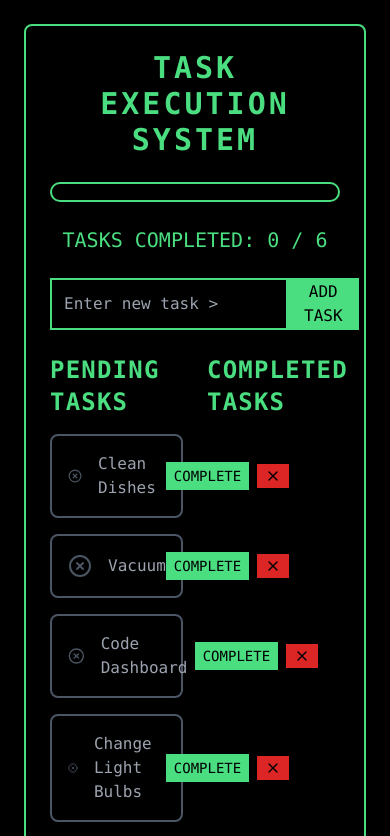
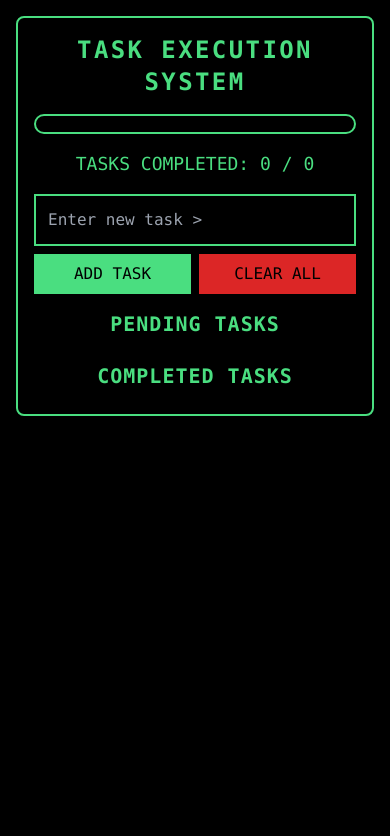
Before and after one commit to shivamjaisingh/errands, a React (Create React App) app: page / in a window 390 px wide. Shown: the top 836 px of the page. Built offline with nearby package versions, Linux system fonts and the light colour scheme.

Commit message:
added clear all button

```diff
--- a/src/HackerTaskDashboard.js
+++ b/src/HackerTaskDashboard.js
@@ -2,29 +2,22 @@ import React, { useState, useEffect } from 'react';
 import { CheckCircle2, XCircle, X } from 'lucide-react';
 
 const HackerTaskDashboard = () => {
-  const [tasks, setTasks] = useState([
-    { id: 1, title: "Clean Dishes", completed: false },
-    { id: 2, title: "Vacuum", completed: false },
-    { id: 3, title: "Code Dashboard", completed: false },
-    { id: 4, title: "Change Light Bulbs", completed: false },
-    { id: 5, title: "Clean Work Table", completed: false },
-    { id: 6, title: "Assemble Table", completed: false }
-  ]);
+  const [tasks, setTasks] = useState([]);
 
-  const [newTaskTitle, setNewTaskTitle] = useState('');
-
-  // Load tasks from sessionStorage on mount
+  // Load tasks from localStorage on mount
   useEffect(() => {
-    const storedTasks = sessionStorage.getItem('tasks');
+    const storedTasks = localStorage.getItem('tasks');
     if (storedTasks) {
       setTasks(JSON.parse(storedTasks));
     }
   }, []);
 
-  // Save tasks to sessionStorage whenever they change
+  // Save tasks to localStorage whenever they change
   useEffect(() => {
-    sessionStorage.setItem('tasks', JSON.stringify(tasks));
+    localStorage.setItem('tasks', JSON.stringify(tasks));
   }, [tasks]);
+
+  const [newTaskTitle, setNewTaskTitle] = useState('');
 
   const toggleTaskCompletion = (taskId) => {
     setTasks(tasks.map(task =>
@@ -51,22 +44,30 @@ const HackerTaskDashboard = () => {
     setNewTaskTitle('');
   };
 
+  const clearAllTasks = () => {
+    const confirmClear = window.confirm("Are you sure you want to clear all tasks?");
+    if (confirmClear) {
+      localStorage.removeItem('tasks');
+      setTasks([]);
+    }
+  };
+
   // Calculate completion progress
   const completedTasks = tasks.filter(task => task.completed);
-  const completionPercentage = (completedTasks.length / tasks.length) * 100;
+  const completionPercentage = tasks.length > 0 ? (completedTasks.length / tasks.length) * 100 : 0;
 
   // Separate completed and pending tasks
   const pendingTasks = tasks.filter(task => !task.completed);
 
   return (
-    <div className="bg-black min-h-screen p-6 text-green-400 font-mono">
-      <div className="max-w-4xl mx-auto bg-black border-2 border-green-400 rounded-lg p-6">
-        <h1 className="text-3xl font-bold mb-6 text-center uppercase tracking-widest">
+    <div className="bg-black min-h-screen p-4 sm:p-6 text-green-400 font-mono">
+      <div className="max-w-4xl mx-auto bg-black border-2 border-green-400 rounded-lg p-4 sm:p-6">
+        <h1 className="text-2xl sm:text-3xl font-bold mb-4 sm:mb-6 text-center uppercase tracking-widest">
           Task Execution System
         </h1>
 
         {/* Hacker Progress Bar */}
-        <div className="mb-6 w-full bg-black border-2 border-green-400 rounded-full overflow-hidden">
+        <div className="mb-4 sm:mb-6 w-full bg-black border-2 border-green-400 rounded-full overflow-hidden">
           <div
             className="h-4 bg-green-400 transition-all duration-500"
             style={{ width: `${completionPercentage}%` }}
@@ -74,35 +75,44 @@ const HackerTaskDashboard = () => {
         </div>
 
         {/* Progress Text */}
-        <div className="text-center mb-6">
-          <p className="text-xl">
+        <div className="text-center mb-4 sm:mb-6">
+          <p className="text-lg sm:text-xl">
             TASKS COMPLETED: {completedTasks.length} / {tasks.length}
           </p>
         </div>
 
-        {/* Task Input */}
-        <div className="mb-6 flex">
+        {/* Controls */}
+        <div className="mb-4 sm:mb-6 flex flex-col sm:flex-row gap-2">
           <input
             type="text"
             value={newTaskTitle}
             onChange={(e) => setNewTaskTitle(e.target.value)}
             onKeyPress={(e) => e.key === 'Enter' && addNewTask()}
             placeholder="Enter new task > "
-            className="flex-grow p-3 bg-black border-2 border-green-400 text-green-400 focus:outline-none"
+            className="flex-grow p-3 bg-black border-2 border-green-400 text-green-400 focus:outline-none w-full"
           />
-          <button
-            onClick={addNewTask}
-            className="bg-green-400 text-black px-4 hover:bg-green-300 transition-colors"
-          >
-            ADD TASK
-          </button>
+          <div className="flex gap-2">
+            <button
+              onClick={addNewTask}
+              className="bg-green-400 text-black px-4 py-2 hover:bg-green-300 transition-colors w-full sm:w-auto"
+            >
+              ADD TASK
+            </button>
+            <button
+              onClick={clearAllTasks}
+              className="bg-red-600 text-black px-4 py-2 hover:bg-red-500 transition-colors w-full sm:w-auto"
+            >
+              CLEAR ALL
+            </button>
+          </div>
         </div>
 
         {/* Tasks Container */}
-        <div className="grid grid-cols-2 gap-6">
+        {/* Use responsive classes: one column by default, two columns on small screens and up */}
+        <div className="grid grid-cols-1 sm:grid-cols-2 gap-4 sm:gap-6">
           {/* Pending Tasks */}
           <div>
-            <h2 className="text-2xl font-semibold mb-4 uppercase tracking-wider">
+            <h2 className="text-xl sm:text-2xl font-semibold mb-2 sm:mb-4 uppercase tracking-wider text-center sm:text-left">
               Pending Tasks
             </h2>
             <div className="space-y-4">
@@ -112,7 +122,7 @@ const HackerTaskDashboard = () => {
                   className="bg-black border-2 border-gray-600 text-gray-400 flex items-center justify-between p-4 rounded-lg"
                 >
                   <div className="flex items-center space-x-4">
-                    <XCircle className="text-gray-600" />
+                    <XCircle className="text-gray-600 w-5 h-5" />
                     <span className="font-medium">{task.title}</span>
                   </div>
                   <div className="flex items-center space-x-2">
@@ -136,7 +146,7 @@ const HackerTaskDashboard = () => {
 
           {/* Completed Tasks */}
           <div>
-            <h2 className="text-2xl font-semibold mb-4 uppercase tracking-wider">
+            <h2 className="text-xl sm:text-2xl font-semibold mb-2 sm:mb-4 uppercase tracking-wider text-center sm:text-left">
               Completed Tasks
             </h2>
             <div className="space-y-4">
@@ -146,7 +156,7 @@ const HackerTaskDashboard = () => {
                   className="bg-black border-2 border-green-600 text-green-400 flex items-center justify-between p-4 rounded-lg"
                 >
                   <div className="flex items-center space-x-4">
-                    <CheckCircle2 className="text-green-600" />
+                    <CheckCircle2 className="text-green-600 w-5 h-5" />
                     <span className="font-medium line-through">{task.title}</span>
                   </div>
                   <div className="flex items-center space-x-2">
```
